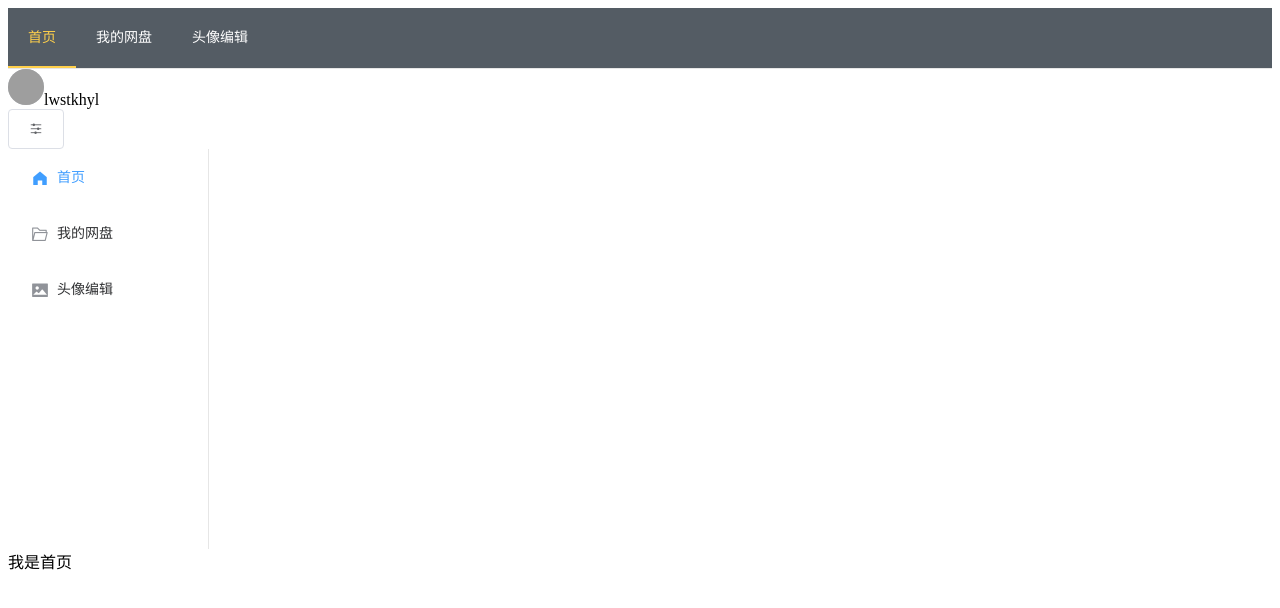
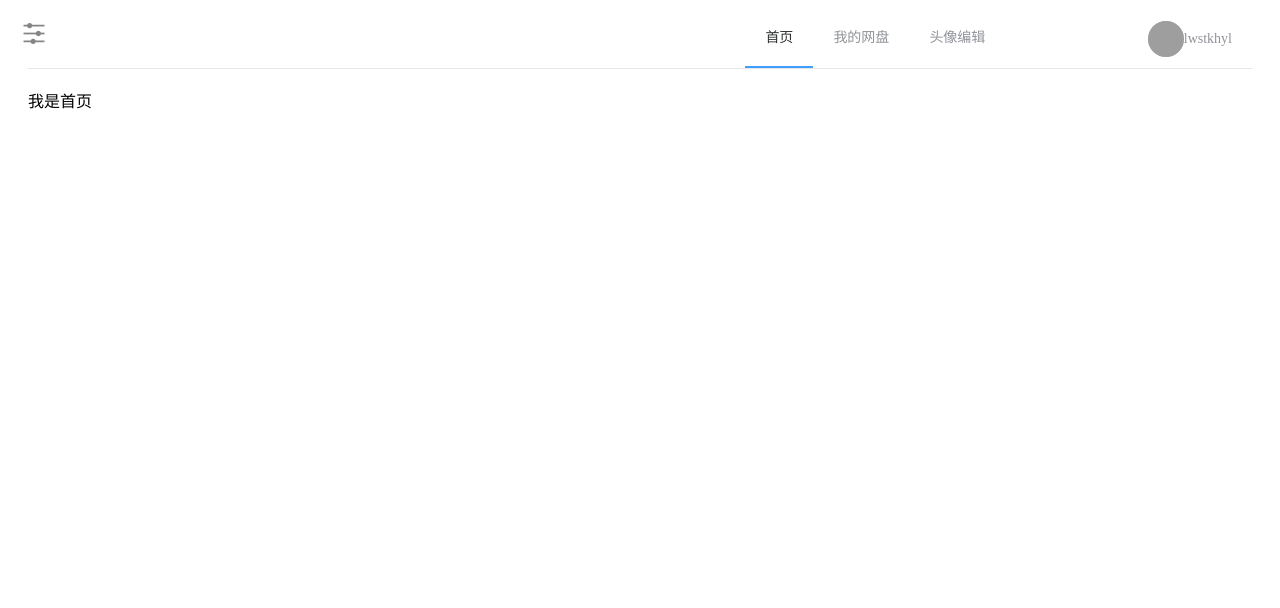
Before and after one commit to lwstkhyl/MyBlogByVue, a Vue app: page / in a window 1280 px wide. Shown: the top 608 px of the page. Built offline with nearby package versions, Linux system fonts and the light colour scheme; grey boxes are pictures that could not be loaded.

Commit message:
顶部导航栏 窄屏响应式

```diff
--- a/src/App.vue
+++ b/src/App.vue
@@ -1,29 +1,19 @@
 <template>
   <div id="app">
-    <div class="header-menu">
-      <!-- 顶部导航栏 -->
-      <el-menu
-        :default-active="$route.path"
-        @select="handleSelect"
-        menu-trigger="hover"
-        class="el-menu"
-        mode="horizontal"
-        background-color="#545c64"
-        text-color="#fff"
-        active-text-color="#ffd04b"
-      >
-        <el-menu-item index="/">首页</el-menu-item>
-        <el-menu-item index="/file">我的网盘</el-menu-item>
-        <el-menu-item index="/avatar">头像编辑</el-menu-item>
-      </el-menu>
-
-      <!-- 右侧用户信息 -->
-      <div class="right-section">
-        <div @click.prevent.stop="clickUsername" @keydown.shift="isKeydown = true" @keydown.ctrl="isKeydown = true" @keyup="isKeydown = false">
-          <el-avatar :size="36" :src="userAvatar" v-show="userAvatar"></el-avatar>
-          <span class="user-name">{{ userName }}<span v-show="isLoggedIn">（已登录）</span></span>
-        </div>
-      </div>
+    <!-- 遮罩层 -->
+    <div
+      v-show="showSidebar && !isDesktop"
+      class="mask"
+      @click="closeSidebar"
+      @mouseover="hover_sidebar"
+    ></div>
+    <!-- 固定侧边栏切换按钮 -->
+    <i
+      @click="toggleSidebar"
+      @mouseover="hover_btn"
+      class="sidebar-toggle el-icon-s-operation"
+      ref="SidebarBtn"
+    ></i>
     <!-- 登录弹窗 -->
     <el-dialog
       title="用户登录"
@@ -58,21 +48,46 @@
         </el-form-item>
       </el-form>
     </el-dialog>
+    <!-- 顶部导航栏 -->
+    <el-header class="header" v-show="!isMobile">
+      <div :class="['header-content', { 'container': isDesktop }]">
+        <!-- 顶部导航栏内容 -->
+        <el-menu
+          :default-active="$route.path"
+          @select="handleSelect"
+          menu-trigger="hover"
+          class="el-menu"
+          mode="horizontal"
+        >
+          <el-menu-item index="/">首页</el-menu-item>
+          <el-menu-item index="/file">我的网盘</el-menu-item>
+          <el-menu-item index="/avatar">头像编辑</el-menu-item>
+          <!-- 右侧用户信息 -->
+          <el-menu-item class="right-section" @click="clickUsername">
+            <el-avatar :size="36" :src="userAvatar" v-show="userAvatar"></el-avatar>
+            <span class="user-name">{{ userName }}{{isLoggedIn ? "（已登录）" : ""}}</span>
+          </el-menu-item>
+        </el-menu>
       </div>
-    <div class="main-container">
-      <div class="left-menu"></div>
-      <el-button
-        @click="isCollapse = !isCollapse"
-        icon="el-icon-s-operation"
-        style="background: #FFF"
-      ></el-button>
+    </el-header>
     <!-- 侧边栏 -->
+    <el-aside
+      class="sidebar"
+      :class="{ 'sidebar-show': showSidebar }"
+      width="200px"
+      ref="aside"
+    >
+      <div
+        ref="sidebar"
+      >
         <el-menu
           :default-active="$route.path"
           @select="handleSelect"
           menu-trigger="hover"
           class="el-menu-vertical"
-        :collapse="isCollapse"
+          :style="{
+            'margin-top': `${sidebarTop + 20*2}px`
+          }"
         >
           <el-menu-item index="/">
             <i class="el-icon-s-home"></i>
@@ -87,13 +102,29 @@
             <span slot="title">头像编辑</span>
           </el-menu-item>
         </el-menu>
-
+      </div>
+    </el-aside>
     <!-- 页面内容 -->
+    <div
+      class="content-wrapper"
+      :style="{
+        'margin-left': `${mainLeft}px`
+      }"
+    >
+      <main
+        class="main-content"
+        :class="[{
+          'container': isDesktop,
+        }]"
+        ref="mainContent"
+        @mouseover="hover_sidebar"
+      >
         <div class="content">
           <keep-alive>
             <router-view></router-view>
           </keep-alive>
         </div>
+      </main>
     </div>
   </div>
 </template>
@@ -109,7 +140,11 @@ export default {
     return {
       userName, userAvatar, userURL, repURL, //用户信息
       list: [], //路由列表
-      isCollapse: false, //是否显示侧边栏
+      showSidebar: false, //是否展示侧边栏
+      sidebarTop: 0, //侧边栏顶部留白
+      mainLeft: 0, //内容部分右移距离
+      isDesktop: true, //是否宽屏
+      isMobile: false, //是否窄屏
       isKeydown: false, //是否按下shift/CTRL键（按下同时点击头像用户名登录）
       visible: false, //登录弹窗相关数据
       loading: false,
@@ -123,14 +158,18 @@ export default {
     ...mapState('auth', {isLoggedIn: 'token'}),
   },
   mounted(){
-    document.addEventListener('keydown', e => {
+    window.addEventListener('keydown', e => {
       if(e.keyCode === 16 || e.keyCode === 17) {
         this.isKeydown = true;
       }
     });
-    document.addEventListener('keyup', e => {
+    window.addEventListener('keyup', e => {
+      if(e.keyCode === 16 || e.keyCode === 17) {
         this.isKeydown = false;
+      }
     });
+    window.addEventListener('resize', this.handleResize);
+    this.handleResize();
   },
   methods: {
     ...mapMutations('auth', ['LOGOUT', 'SET_TOKEN', ]),
@@ -172,21 +211,91 @@ export default {
       // window.location.reload();
     },
     handleSelect(key) { //点击导航栏跳转
+      if(this.showSidebar) this.toggleSidebar(); //关闭侧边导航
+      document.documentElement.scrollTop = 0; //滚动到顶部
       this.$router.push({
         path: key,
       });
     },
+    toggleSidebar() {
+      this.showSidebar = !this.showSidebar
+      if(this.showSidebar) this.sidebarTop = this.$refs.SidebarBtn.offsetHeight;
+      if(!this.showSidebar) this.mainLeft = 0;
+      if(this.showSidebar && this.isDesktop) {
+        const sidebarWidth = this.$refs.sidebar.offsetWidth;
+        const mainLeft = this.$refs.mainContent.offsetLeft;
+        if(sidebarWidth > mainLeft) {
+          const diff = sidebarWidth - mainLeft;
+          if(diff <= mainLeft) {
+            this.mainLeft = diff;
+          }
+        }
+      }
+    },
+    closeSidebar() {
+      this.showSidebar = false
+    },
+    handleResize() {
+      const width = window.innerWidth
+      this.isDesktop = width >= 1456
+      // this.isMobile = width < 768
+      this.isMobile = false
+    },
+    hover_btn(){
+      if(!this.showSidebar) this.toggleSidebar();
+    },
+    hover_sidebar(){
+      if(this.showSidebar) this.toggleSidebar();
+    }
   }
 }
 </script>
 
 <style>
+html{
+  overflow-x: hidden;
+}
+body{
+  padding-right: 0 !important; /* 防止弹窗出现时页面移动 */
+}
 /* 解决控制台多选框报错 */
 input[aria-hidden="true"] {
     display: none !important;
 }
 .el-radio:focus:not(.is-focus):not(:active):not(.is-disabled) .el-radio__inner {
     box-shadow: none;
+}
+/* 基础样式 */
+.container {
+  max-width: 1200px;
+  margin: 0 auto;
+}
+/* 头部样式 */
+.header {
+  padding: 0;
+  background-color: #FFF;
+}
+.header-content {
+  height: 60px;
+}
+/* 顶部导航栏 */
+.header .el-menu{
+  display: flex;
+  justify-content:end;
+}
+.header .el-menu li{
+
+}
+/* 用户名区域 */
+.header .right-section{
+  cursor: pointer;
+  margin-left: 10% !important;
+}
+.header .right-section .el-avatar{
+
+}
+.header .right-section user-name{
+
 }
 /* 登录弹窗居中 */
 ::v-deep .el-dialog{
@@ -204,63 +313,68 @@ input[aria-hidden="true"] {
     flex:1;
     overflow: auto;
 }
-/* 侧边栏 */
-.el-menu-vertical:not(.el-menu--collapse) {
-  width: 200px;
-  min-height: 400px;
-}
-/* 其它样式 */
-/* .app-container {
-  height: 100vh;
+.el-dialog__wrapper{
   overflow: hidden;
 }
-.header-content {
-  display: flex;
-  justify-content: space-between;
-  align-items: center;
+/* 侧边栏和侧边栏按钮 */
+.sidebar-toggle {
+  cursor: pointer;
+  font-size: 28px;
+  color: #858585;
+  position: fixed;
+  left: 20px;
+  top: 20px;
+  z-index: 2000;
+}
+.sidebar {
+  overflow-x: hidden !important;
+  position: fixed;
+  left: -200px;
+  top: 0;
+  bottom: 0;
+  z-index: 1999;
+  transition: left 0.3s;
+  background-color: #FFF;
+}
+.sidebar-show {
+  left: 0;
+}
+/* 主要内容 */
+.content-wrapper{
   width: 100%;
-  padding: 0 20px;
+  transition: margin-left 0.3s;
 }
-.left-section {
-  display: flex;
-  align-items: center;
+.main-content {
+  min-height: calc(100vh - 60px);
+  padding: 20px;
 }
-.center-section {
-  width: 400px;
+/* 遮罩层 */
+.mask {
+  position: fixed;
+  top: 0;
+  left: 0;
+  right: 0;
+  bottom: 0;
+  background-color: rgba(0, 0, 0, 0.5);
+  z-index: 1998;
 }
-.right-section {
-  display: flex;
-  align-items: center;
-  gap: 15px;
+/* 响应式 */
+@media (max-width: 1456px) {
+  .container {
+    max-width: 100%;
+    margin: 0;
+    padding: 0 15px;
   }
-.user-name {
-  font-size: 14px;
+
+  .content-shift {
+    margin-left: 0;
   }
-.main-container {
-  display: flex;
-  margin-top: 60px;
 }
-.sidebar-menu {
-  height: calc(100vh - 60px);
-  position: fixed;
-  left: 0;
-  transition: width 0.3s;
+
+/* @media (max-width: 768px) {
+  .header {
+    display: none;
   }
-.main-container .content {
-  flex: 1;
-  padding: 20px;
-  transition: margin-left 0.3s;
-  overflow-y: auto;
-  height: calc(100vh - 60px);
-}
-.collapse-btn {
-  margin-right: 10px;
-  font-size: 20px;
-}
-.el-menu--collapse {
-  width: 64px;
-}
-.el-menu:not(.el-menu--collapse) {
-  width: 200px;
 } */
+
 </style>
--- a/src/components/AvatarCreator.vue
+++ b/src/components/AvatarCreator.vue
@@ -281,7 +281,6 @@ export default {
 <style scoped>
 .container {
   display: flex;
-  height: 100vh;
 }
 
 .left-panel {
```
Also changed, not shown: src/components/side.vue (added, +57 -0 lines). Lines whose indentation alone changed are shown as unchanged.
